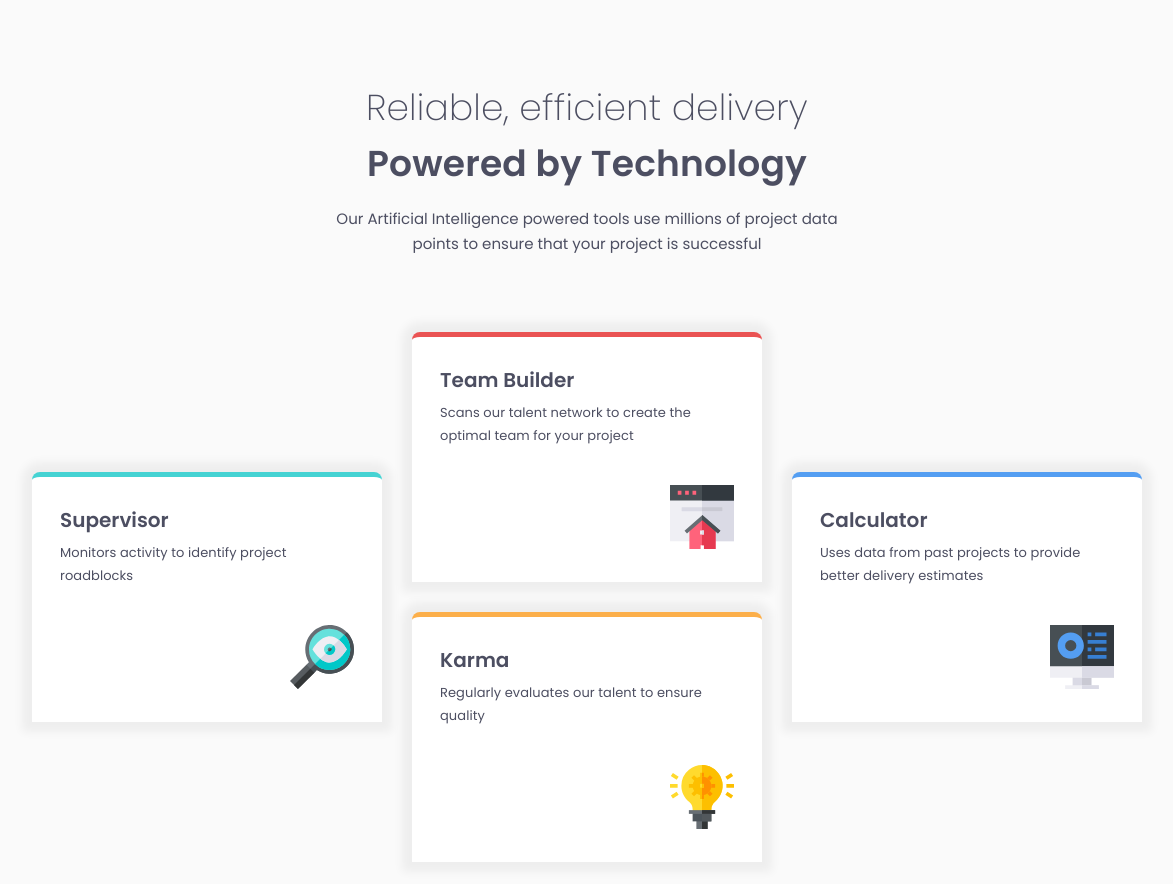
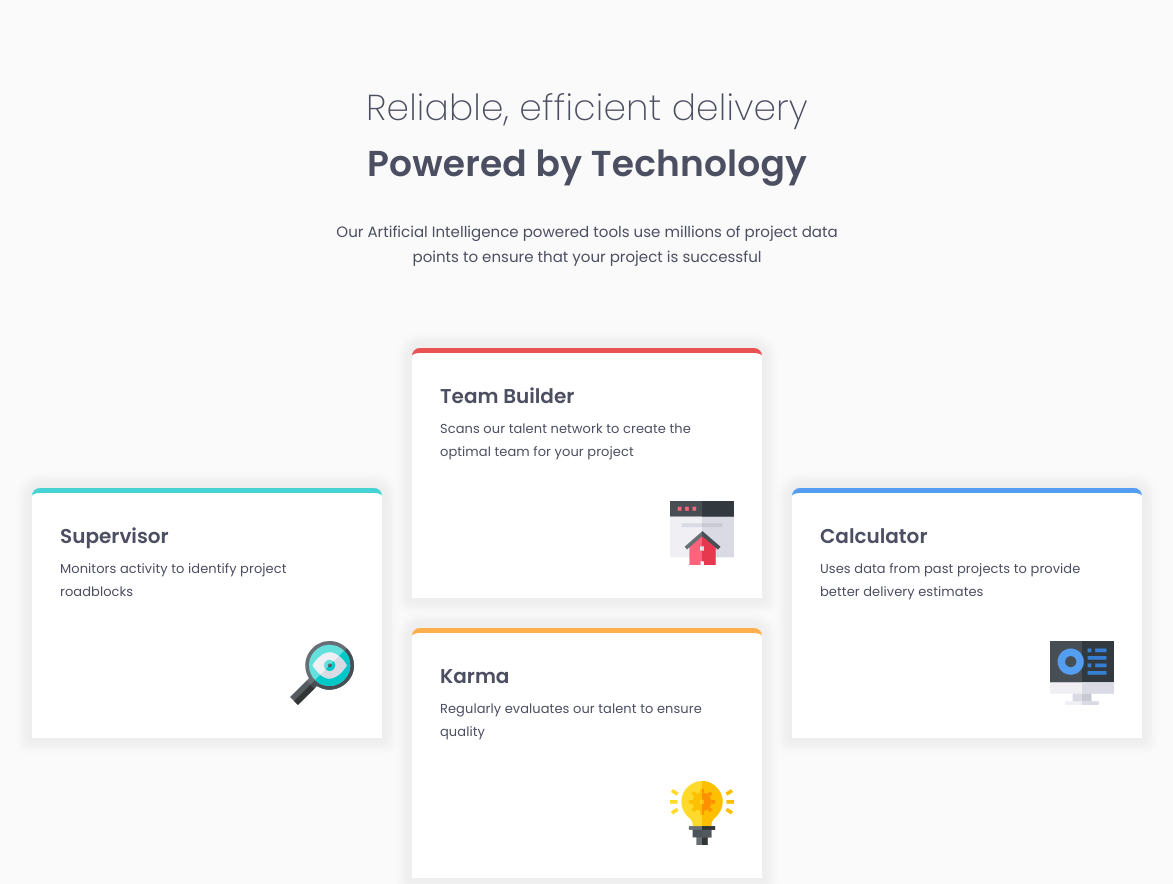
Before and after one commit to emawid/four-card-2, a website built with Vite: page index.html in a window 1536 px wide. Shown: the whole page, without its empty margins (181-1354 px from the left). Built offline with nearby package versions, Linux system fonts and the light colour scheme.

Commit message:
layout adjustments

```diff
--- a/components.css
+++ b/components.css
@@ -4,12 +4,13 @@ body {
 
 main {
   margin-inline: auto;
-  justify-items: center;
+  /* justify-items: center; */
   padding: 85px 32px 78px 32px;
   /* outline: 1px solid red; */
 }
 
 #headline {
+  display: grid;
   text-align: center;
   margin-bottom: 76px;
   /* outline: 1px solid red; */
@@ -17,6 +18,7 @@ main {
 
 .headline-text {
   width: clamp(311px, calc(19rem + 15vw), 540px);
+  justify-self: center;
 }
 
 .headline-1 {
@@ -60,7 +62,7 @@ main {
   display: grid;
   grid-template-columns: 1fr;
   gap: 25px;
-  place-items: center;
+  /* place-items: center; */
   /* outline: 1px solid red; */
 }
 
@@ -72,6 +74,7 @@ main {
 
 #card-supervisor {
   border-top-color: var(--cyan);
+  align-self: center;
 }
 
 #card-teambuilder {
@@ -84,9 +87,13 @@ main {
 
 #card-calculator {
   border-top-color: var(--blue);
+  align-self: center;
 }
 
 @media (min-width: 1440px) {
+  #headline {
+    margin-bottom: 64px;
+  }
   #content {
     grid-template-columns: 1fr 1fr 1fr;
     gap: 30px;
```
Also changed, not shown: dist/assets/index-GWsw5kpl.css (deleted), dist/assets/index-JXNCOcwy.css (added), dist/index.html.
